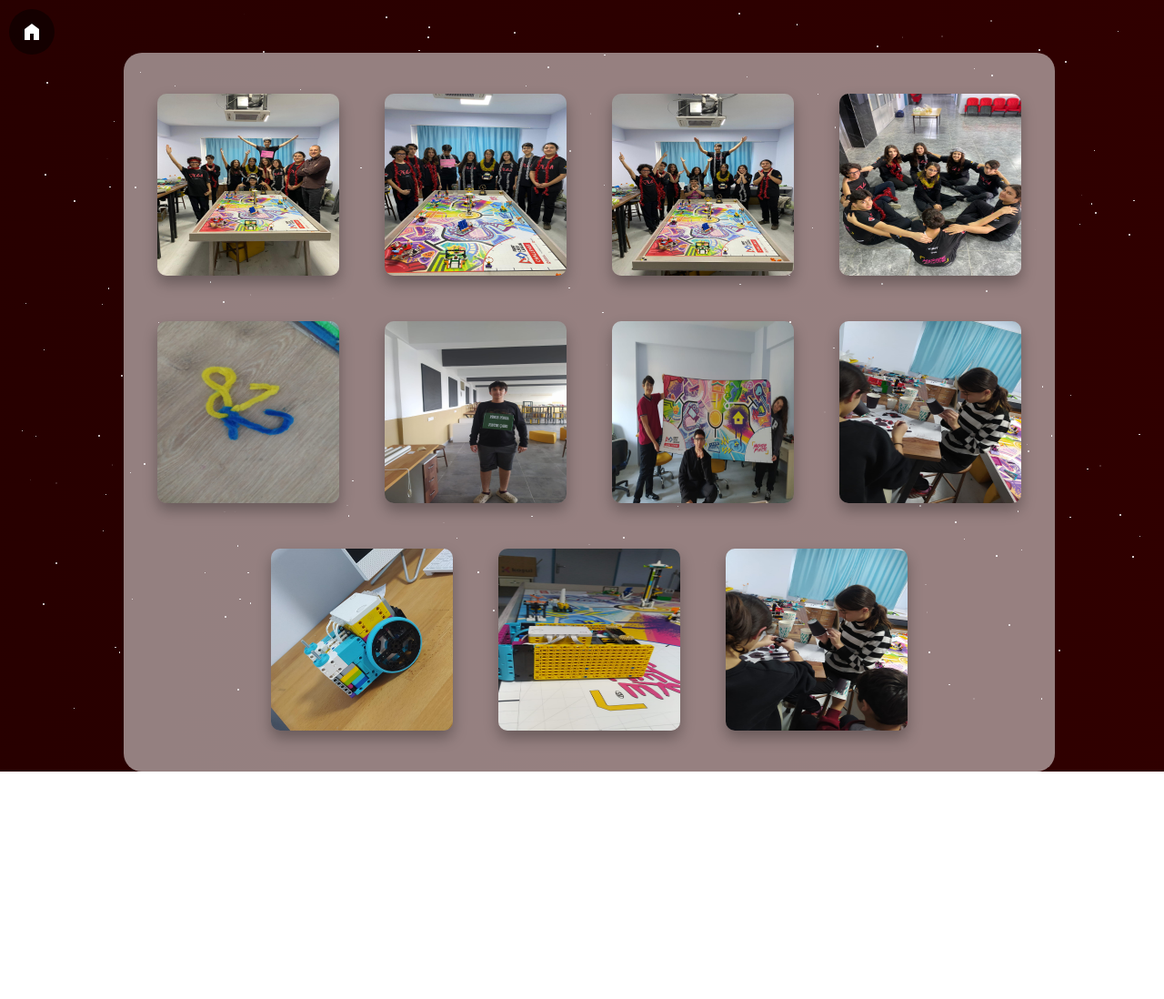
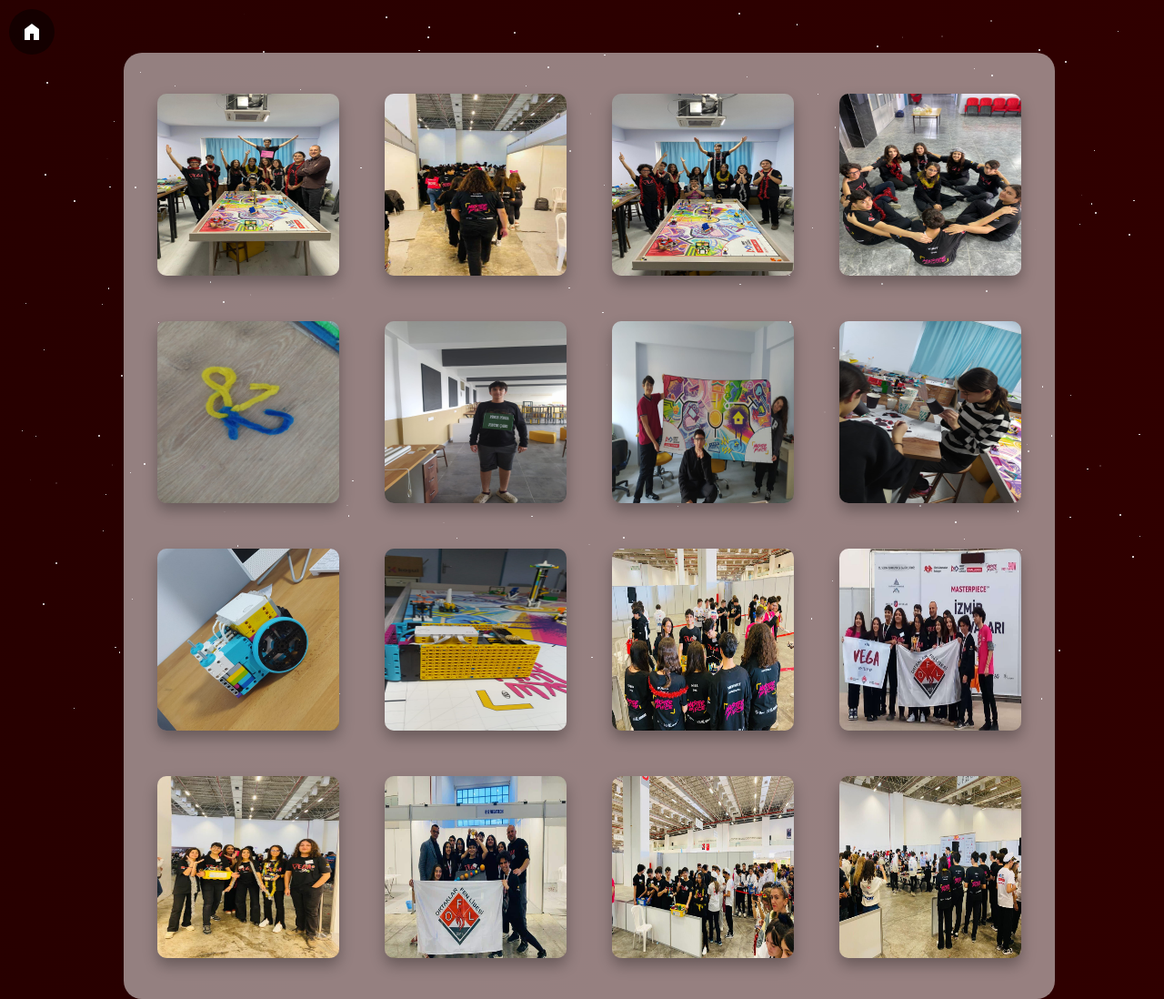
Before and after one commit to VegaTech812/VegaTech, a plain HTML site: page Pages/Gallery/gallery.html in a window 1280 px wide. Shown: the whole page at 91% size. Before the commit the page ends 848 px from the top, so only its background shows below. Drawn offline with Linux system fonts and the light colour scheme; animation ran at ten frames a second.

Commit message:
Update gallery.html

```diff
--- a/Pages/Gallery/gallery.html
+++ b/Pages/Gallery/gallery.html
@@ -17,7 +17,7 @@
 
         <div class="Container">
             <img onclick="OpenElement(this.id)" id="img1" class="card" src="../../Resources/galeri1.jpeg" >
-            <img onclick="OpenElement(this.id)" id="img2" class="card" src="../../Resources/galeri2.jpeg" >
+            <img onclick="OpenElement(this.id)" id="img2" class="card" src="../../Resources/26084352_1.jpg" >
             <img onclick="OpenElement(this.id)" id="img3" class="card" src="../../Resources/galeri3.jpeg"  >
             <img onclick="OpenElement(this.id)" id="img4" class="card" src="../../Resources/galeri4.jpeg" >
             <img onclick="OpenElement(this.id)" id="img5" class="card" src="../../Resources/galeri5.jpeg">
@@ -26,7 +26,12 @@
             <img onclick="OpenElement(this.id)" id="img8" class="card" src="../../Resources/galeri8.jpeg">
             <img onclick="OpenElement(this.id)" id="img9" class="card" src="../../Resources/galeri9.jpeg">
             <img onclick="OpenElement(this.id)" id="img10" class="card" src="../../Resources/galeri10.jpeg">
-            <img onclick="OpenElement(this.id)" id="img11" class="card" src="../../Resources/galeri11.jpeg">
+            <img onclick="OpenElement(this.id)" id="img11" class="card" src="../../Resources/26084358_3.jpg">
+            <img onclick="OpenElement(this.id)" id="img11" class="card" src="../../Resources/26084408_7.jpg">
+            <img onclick="OpenElement(this.id)" id="img11" class="card" src="../../Resources/26084401_4.jpg">
+            <img onclick="OpenElement(this.id)" id="img11" class="card" src="../../Resources/26084406_6.jpg">
+            <img onclick="OpenElement(this.id)" id="img11" class="card" src="../../Resources/26084413_9.jpg">
+            <img onclick="OpenElement(this.id)" id="img11" class="card" src="../../Resources/26084411_8.jpg">
 
 
 
```
